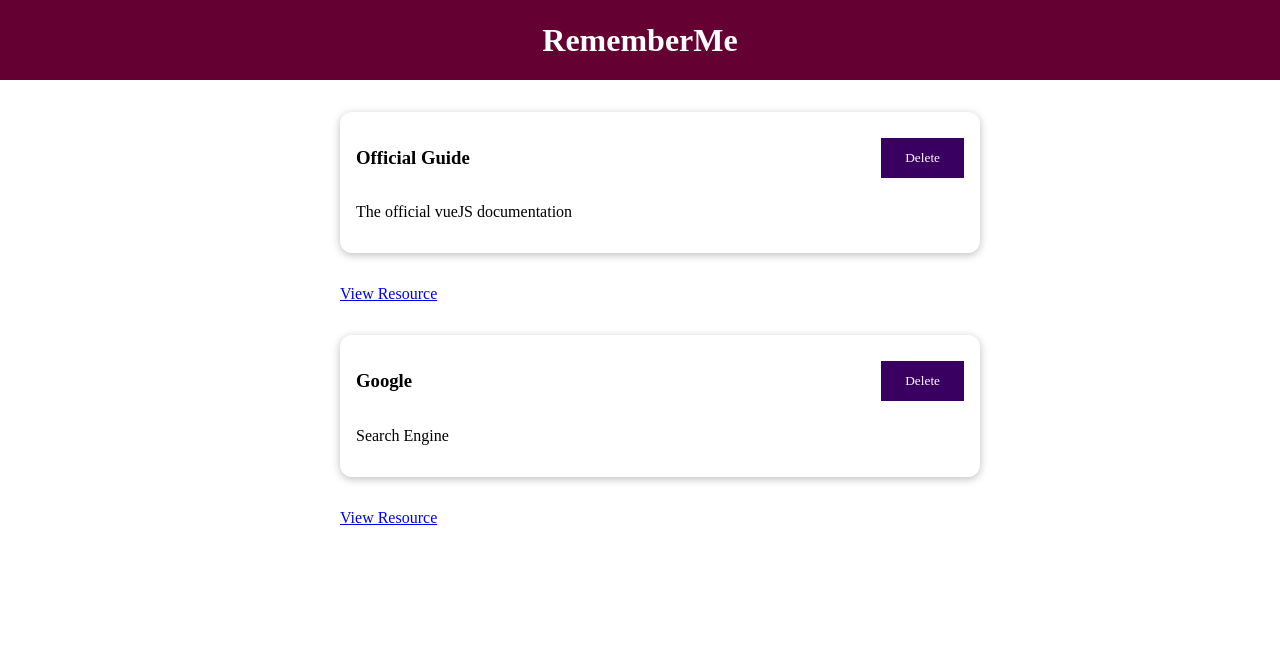
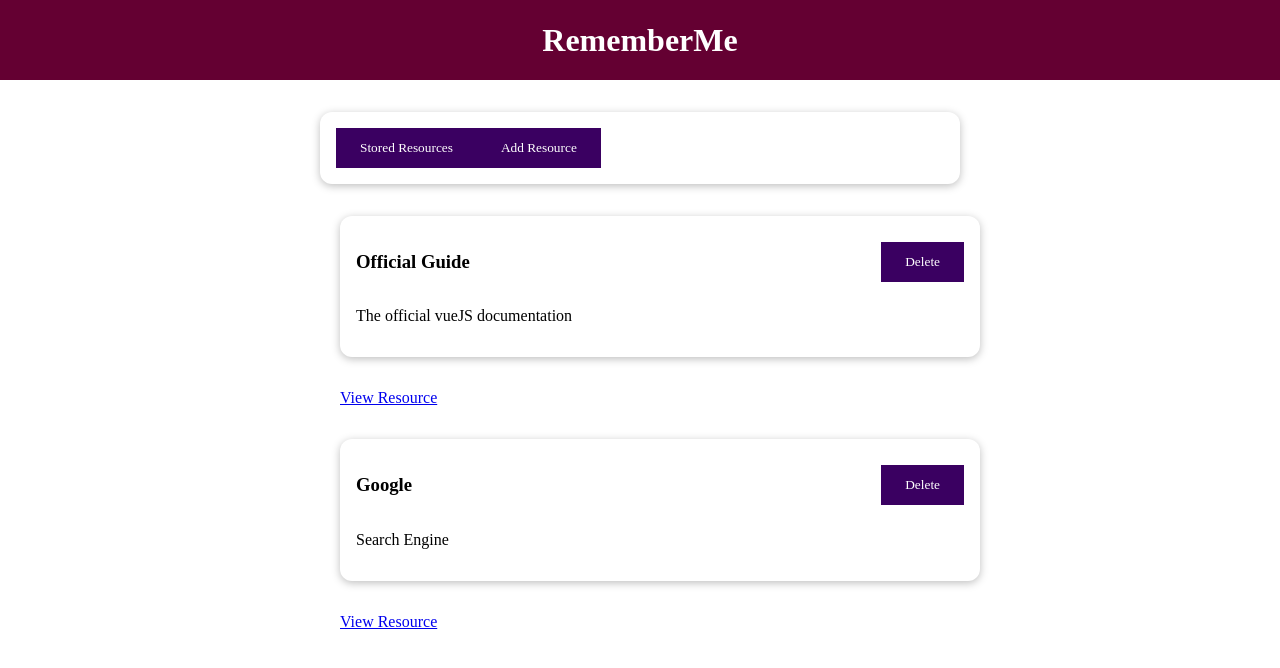
Before and after one commit to daedalus1215/shiny-octo-engine, a Vue app: page / in a window 1280 px wide. Shown: the top 668 px of the page. Built offline with nearby package versions, Linux system fonts and the light colour scheme.

Commit message:
dynamically setting component in TheResource page

```diff
--- a/src/App.vue
+++ b/src/App.vue
@@ -1,24 +1,16 @@
 <template>
   <the-header title="RememberMe"></the-header>
-  <stored-resources :resources="storedResources"/>
+  <TheResources />
 </template>
 
 <script>
-import ResourceItem from './components/learning-resources/ResourceItem.vue';
 import TheHeader from './components/layouts/TheHeader.vue';
+import TheResources from './components/learning-resources/TheResource.vue'
 
 export default {
   components: {
-    ResourceItem,
-    TheHeader
-  },
-  data() {
-    return {
-      storedResources: [
-        { id: 'official-guide', title: 'Official Guide', description: 'The official vueJS documentation', link: 'https://vuejs.org' },
-        { id: 'google', title: 'Google', description: 'Search Engine', link: 'https://google.com' },
-      ]
-    }
+    TheHeader,
+    TheResources
   }
 }
 </script>
--- a/src/components/learning-resources/StoredResources.vue
+++ b/src/components/learning-resources/StoredResources.vue
@@ -1,6 +1,9 @@
 <template>
     <ul>
-        <resource-item v-for="resource in resources" :key="resource.id" :title="resource.title"
+        <resource-item
+        v-for="resource in resources"
+        :key="resource.id"
+        :title="resource.title"
             :description="resource.description" :link="resource.link" />
     </ul>
 </template>
@@ -12,7 +15,7 @@ export default {
     components: {
         ResourceItem
     },
-    props: ['resources']
+    inject: ['resources']
 }
 </script>
 
--- a/src/components/learning-resources/TheResource.vue
+++ b/src/components/learning-resources/TheResource.vue
@@ -8,10 +8,24 @@
 
 
 <script>
+import AddResource from './AddResource.vue';
+
 export default {
+    components: {
+        AddResource
+    },
     data() {
         return {
-            selectedTab: 'stored-resources'
+            selectedTab: 'stored-resources',
+            storedResources: [
+                { id: 'official-guide', title: 'Official Guide', description: 'The official vueJS documentation', link: 'https://vuejs.org' },
+                { id: 'google', title: 'Google', description: 'Search Engine', link: 'https://google.com' },
+            ]
+        }
+    },
+    provide() {
+        return {
+            resources: this.storedResources
         }
     },
     methods: {
```
